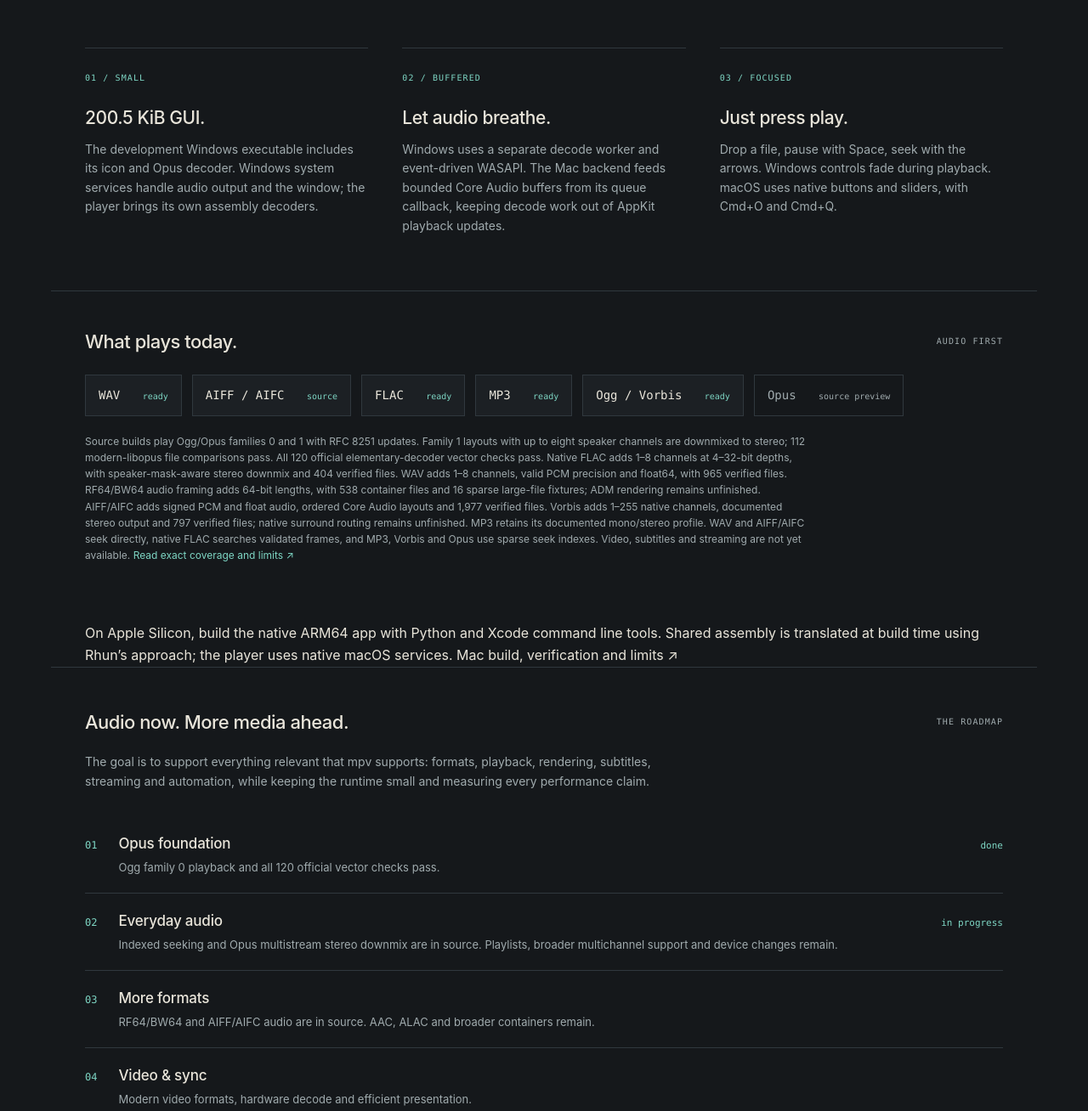
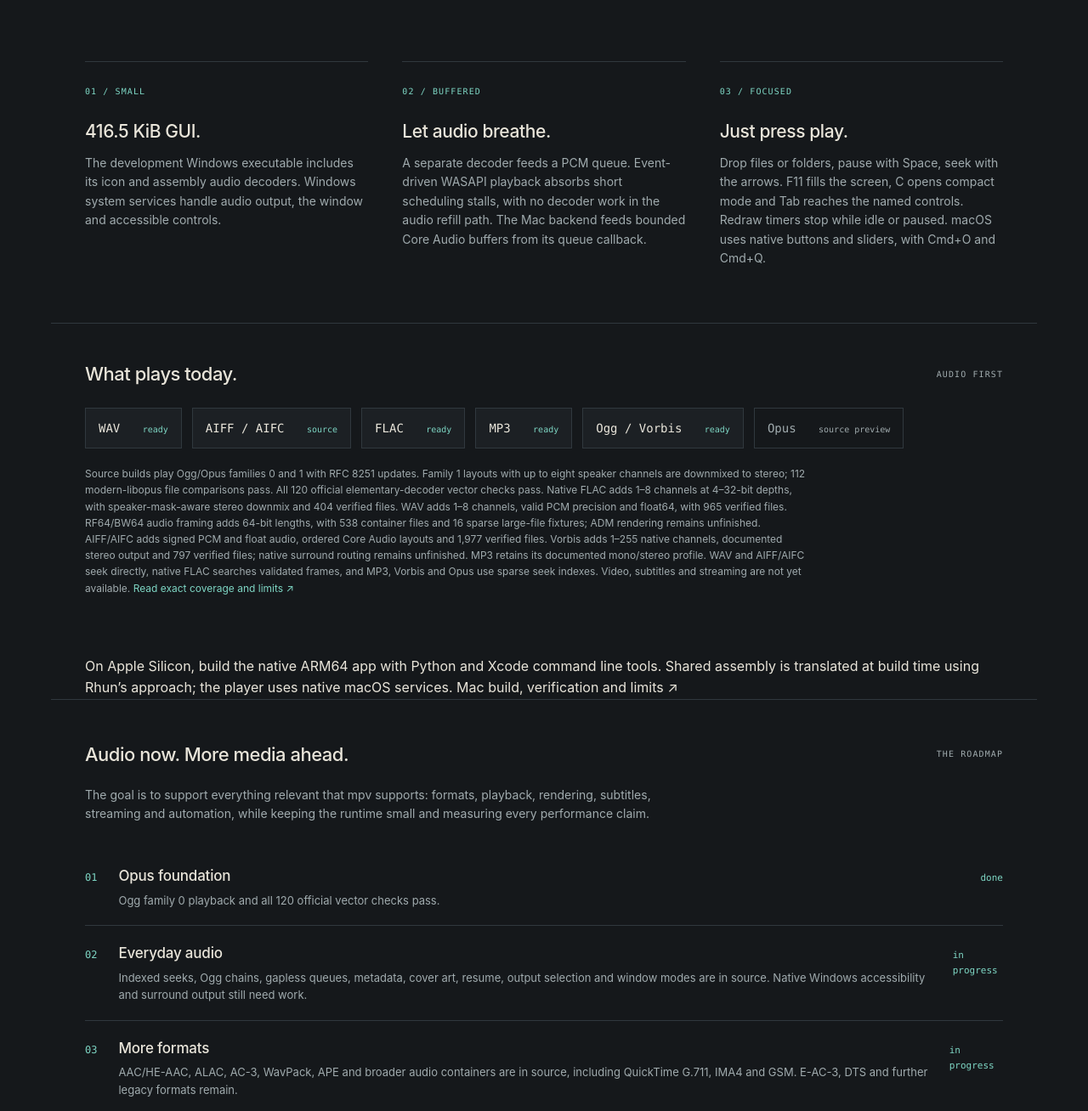
Before and after one commit to levkropp/lamp, a plain HTML site: page index.html in a window 1280 px wide. Shown: the part 1466-2774 px from the top of the page at 85% size. Drawn offline with Linux system fonts and the light colour scheme.

Commit message:
Decode QuickTime audio and add accessible Windows window modes
Route MOV G.711, IMA4 and GSM samples through the shared decoders, with
validated packet and legacy sample-count tables. Accept an empty terminal
FLAC-in-Ogg packet only at the validated final sample count.

Add fullscreen and compact placement restoration, named native buttons
and sliders, Tab/Shift+Tab navigation, keyboard activation and focus-aware
auto-hiding. Update accessible names only when their state changes.

Cover legacy IMA4/GSM tables, malformed descriptions, track selection and
cancellation. Fix Wine mutation seek sampling and exact capture matching
for short audio fragments. Update support notes and verification reports.

Validation: 48 Linux QuickTime checks with 270 seeks, 81 Windows QuickTime
checks under Wine, 36 Ogg-chain checks, 11 Windows player checks, and 9,780
mutation checks across Linux and Wine. MP4, CAF/Wave64/RIFX, GSM, six-format
playback smoke checks and Windows resources/import validation also pass.
Native Windows screen-reader and mixed-monitor DPI testing remain open.

```diff
--- a/index.html
+++ b/index.html
@@ -30,7 +30,7 @@
         <p class="subtitle">Lev's Assembly Media Player.</p>
         <p class="intro">A small audio player with handwritten assembly decoders and a quiet, compact interface. Built to use fewer resources. Growing toward the media you play in mpv.</p>
         <div class="actions"><a class="button primary" href="https://github.com/levkropp/lamp/releases">Get LAMP <span>↓</span></a><a class="button" href="https://github.com/levkropp/lamp#build-and-verify">Build from source <span>↗</span></a></div>
-        <p class="fine">Source builds: WAV, AIFF/AIFC, FLAC, MP3, Vorbis and development Opus. Apple Silicon source builds include native AppKit/Core Audio support. Downloaded v0.3.0 is Windows-only and includes WAV, FLAC, MP3 and Vorbis.</p>
+        <p class="fine">Source builds add Opus, AAC/HE-AAC, ALAC, AC-3, WavPack, APE and audio from MP4/MOV, Matroska, MPEG-TS/PS and other containers. Apple Silicon source builds include native AppKit/Core Audio support. Downloaded v0.3.0 is Windows-only and includes WAV, FLAC, MP3 and Vorbis.</p>
       </div>
       <div class="hero-art"><img src="assets/lamp.png" width="440" height="440" alt="A geometric lamp with a teal shade and an ivory stem and base"><span class="art-caption">LAMP / 001</span></div>
     </section>
@@ -39,9 +39,9 @@
       <figure class="player"><img src="assets/player.png" width="800" height="450" alt="LAMP's dark playback canvas with a track title, seek bar, pause control and volume"><figcaption>Windows assembly renderer, shown with synthetic playback state. Inspired by mpv's compact controls and Rhun's assembly UI approach.</figcaption></figure>
     </section>
     <section class="shell principles" aria-label="Design goals">
-      <article><span class="number">01 / SMALL</span><h2>200.5 KiB GUI.</h2><p>The development Windows executable includes its icon and Opus decoder. Windows system services handle audio output and the window; the player brings its own assembly decoders.</p></article>
-      <article><span class="number">02 / BUFFERED</span><h2>Let audio breathe.</h2><p>Windows uses a separate decode worker and event-driven WASAPI. The Mac backend feeds bounded Core Audio buffers from its queue callback, keeping decode work out of AppKit playback updates.</p></article>
-      <article><span class="number">03 / FOCUSED</span><h2>Just press play.</h2><p>Drop a file, pause with Space, seek with the arrows. Windows controls fade during playback. macOS uses native buttons and sliders, with Cmd+O and Cmd+Q.</p></article>
+      <article><span class="number">01 / SMALL</span><h2>416.5 KiB GUI.</h2><p>The development Windows executable includes its icon and assembly audio decoders. Windows system services handle audio output, the window and accessible controls.</p></article>
+      <article><span class="number">02 / BUFFERED</span><h2>Let audio breathe.</h2><p>A separate decoder feeds a PCM queue. Event-driven WASAPI playback absorbs short scheduling stalls, with no decoder work in the audio refill path. The Mac backend feeds bounded Core Audio buffers from its queue callback.</p></article>
+      <article><span class="number">03 / FOCUSED</span><h2>Just press play.</h2><p>Drop files or folders, pause with Space, seek with the arrows. F11 fills the screen, C opens compact mode and Tab reaches the named controls. Redraw timers stop while idle or paused. macOS uses native buttons and sliders, with Cmd+O and Cmd+Q.</p></article>
     </section>
     <section id="formats" class="shell formats">
       <div class="section-label"><h2>What plays today.</h2><span>AUDIO FIRST</span></div>
@@ -54,8 +54,8 @@
       <p class="roadmap-intro">The goal is to support everything relevant that mpv supports: formats, playback, rendering, subtitles, streaming and automation, while keeping the runtime small and measuring every performance claim.</p>
       <ol>
         <li><span>01</span><div><h3>Opus foundation</h3><p>Ogg family 0 playback and all 120 official vector checks pass.</p></div><em>done</em></li>
-        <li><span>02</span><div><h3>Everyday audio</h3><p>Indexed seeking and Opus multistream stereo downmix are in source. Playlists, broader multichannel support and device changes remain.</p></div><em>in progress</em></li>
-        <li><span>03</span><div><h3>More formats</h3><p>RF64/BW64 and AIFF/AIFC audio are in source. AAC, ALAC and broader containers remain.</p></div></li>
+        <li><span>02</span><div><h3>Everyday audio</h3><p>Indexed seeks, Ogg chains, gapless queues, metadata, cover art, resume, output selection and window modes are in source. Native Windows accessibility and surround output still need work.</p></div><em>in progress</em></li>
+        <li><span>03</span><div><h3>More formats</h3><p>AAC/HE-AAC, ALAC, AC-3, WavPack, APE and broader audio containers are in source, including QuickTime G.711, IMA4 and GSM. E-AC-3, DTS and further legacy formats remain.</p></div><em>in progress</em></li>
         <li><span>04</span><div><h3>Video &amp; sync</h3><p>Modern video formats, hardware decode and efficient presentation.</p></div></li>
         <li><span>05</span><div><h3>Subtitles &amp; streaming</h3><p>Timed text, styled subtitles, HTTP, HLS and DASH.</p></div></li>
         <li><span>06</span><div><h3>mpv-relevant coverage</h3><p>Configurable controls, IPC and the relevant long tail of media.</p></div></li>
```
